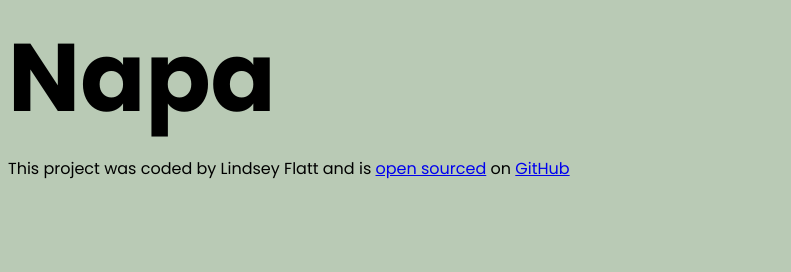
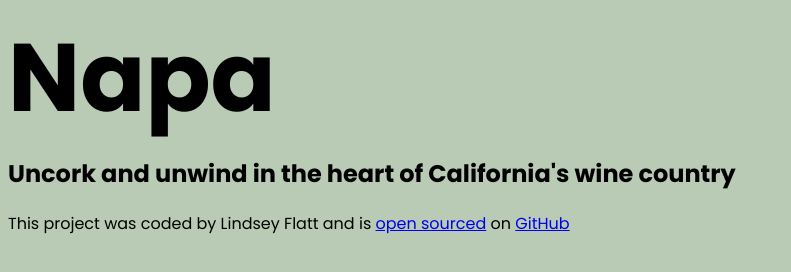
Before and after one commit to liflatt/napa-travel-project, a plain HTML site: page index.html in a window 1280 px wide. Shown: the whole page, without its empty margins (0-791 px from the left). Drawn offline with Linux system fonts and the light colour scheme.

Commit message:
Added h2

```diff
--- a/index.html
+++ b/index.html
@@ -16,6 +16,7 @@
     <div class="container">
       <header>
         <h1>Napa</h1>
+        <h2>Uncork and unwind in the heart of California's wine country</h2>
       </header>
       <footer>
         This project was coded by Lindsey Flatt and is
```
